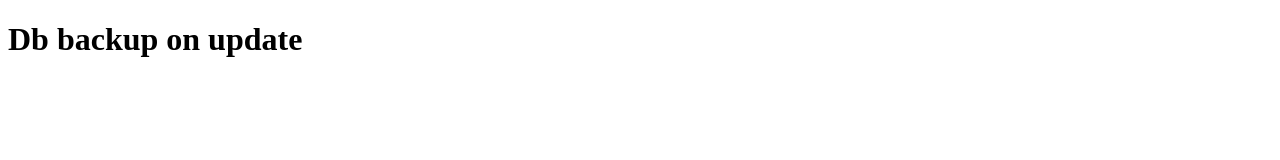
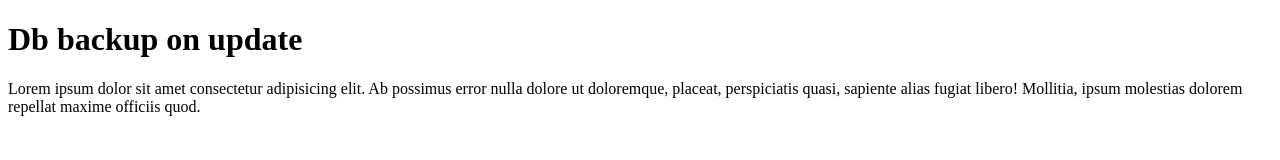
Before and after one commit to Rajit909/dbbackup, a plain HTML site: page index.html in a window 1280 px wide. Drawn offline with Linux system fonts and the light colour scheme.

Commit message:
initial commit

```diff
--- a/index.html
+++ b/index.html
@@ -7,5 +7,6 @@
 </head>
 <body>
     <h1> Db backup on update</h1>
+    <p>Lorem ipsum dolor sit amet consectetur adipisicing elit. Ab possimus error nulla dolore ut doloremque, placeat, perspiciatis quasi, sapiente alias fugiat libero! Mollitia, ipsum molestias dolorem repellat maxime officiis quod.</p>
 </body>
 </html>
```
